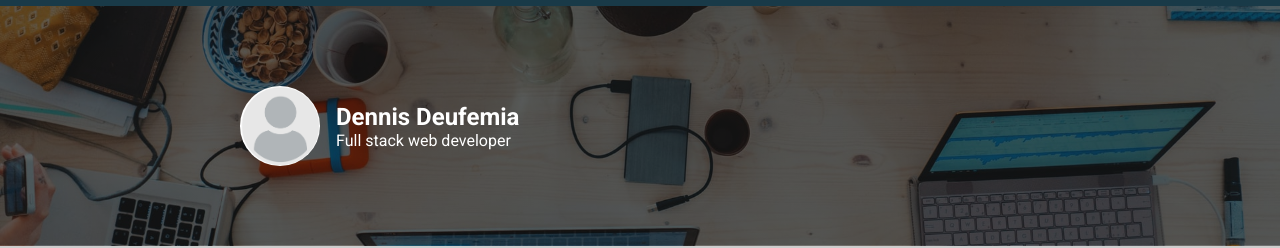
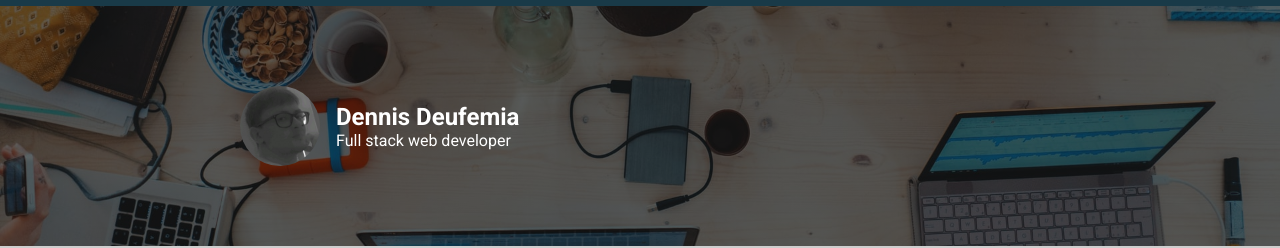
Before and after one commit to Dede-999/MyPortfolio, a plain HTML site: page index.html in a window 1280 px wide. Shown: the part 51-299 px from the top of the page. Drawn offline with Linux system fonts and the light colour scheme.

Commit message:
cambiata immagine "user"

```diff
--- a/index.html
+++ b/index.html
@@ -34,7 +34,7 @@
         <main>
             <section class="hero">
                 <div class="hero-container">
-                    <img src="img/placeholder_user.png" alt="">
+                    <img src="img/user.png" alt="">
                     <div>
                     <h1>Dennis Deufemia</h1>
                     <p>Full stack web developer</p>
```
Also changed, not shown: img/placeholder_user.png (deleted), img/user.png (added).
